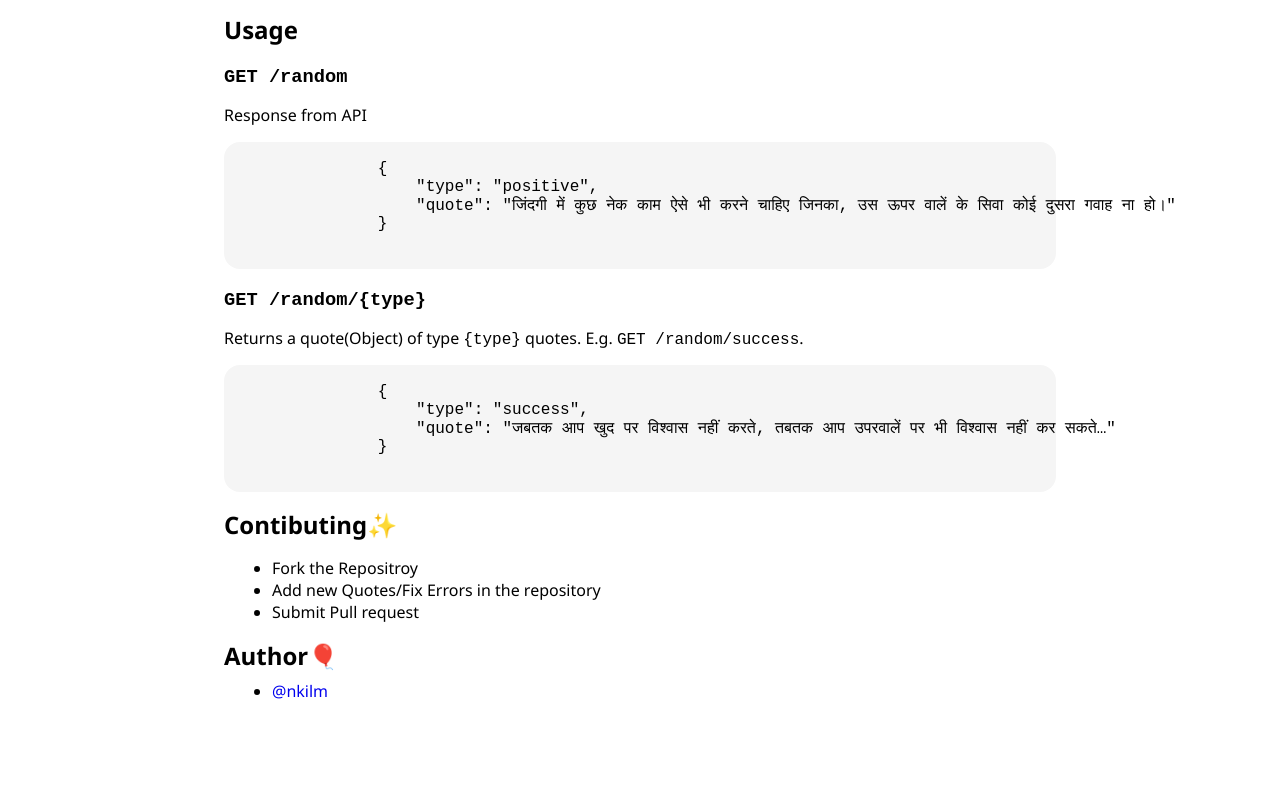
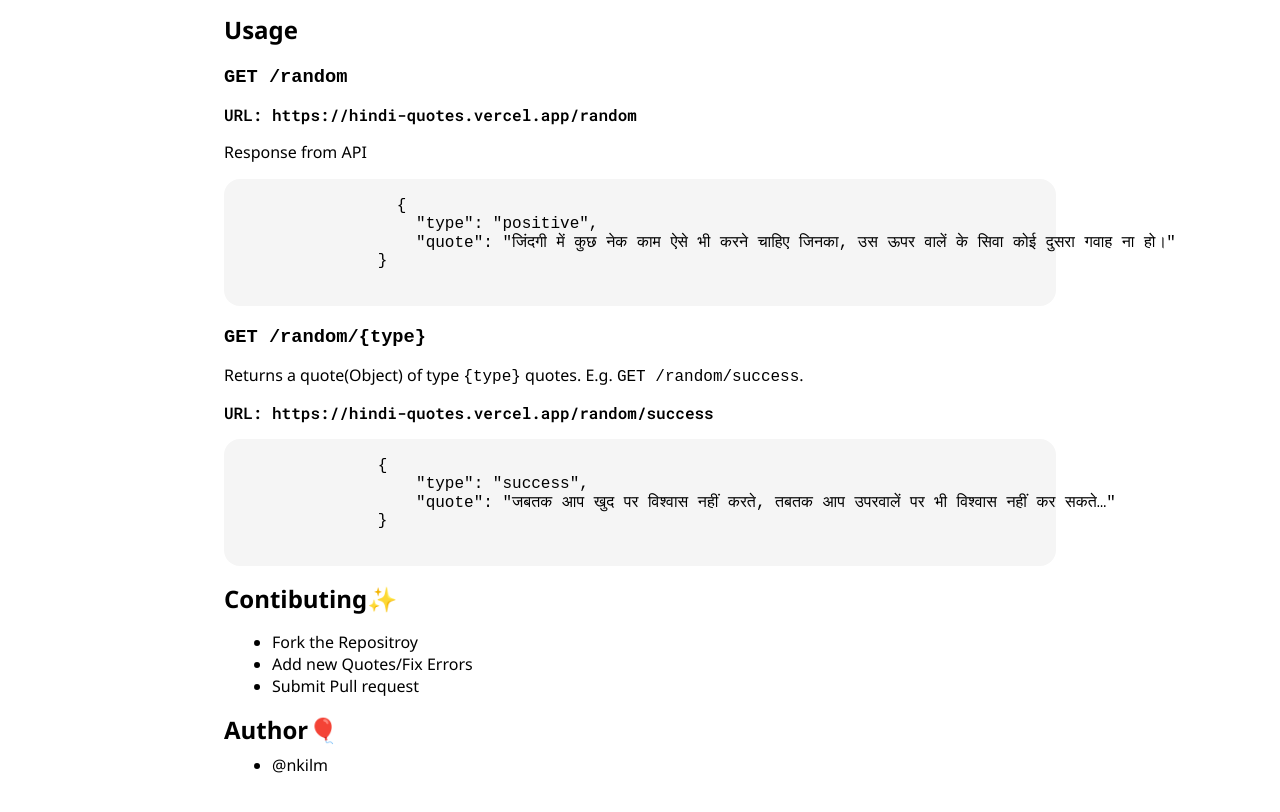
Before and after one commit to nkilm/hindi-quotes, a website: page index.html in a window 1280 px wide. Shown: the part 472-1284 px from the top of the page. Before the commit the page ends 1222 px from the top, so only its background shows below. Drawn offline with Linux system fonts and the light colour scheme.

Commit message:
add links of different routes in index.html

```diff
--- a/index.html
+++ b/index.html
@@ -39,11 +39,12 @@
             <code>GET /random</code>
         </h3>
 
+        <p id="base-url">URL: <a href="https://hindi-quotes.vercel.app/random">https://hindi-quotes.vercel.app/random</a></p>
         <p>Response from API</p>
         <div class="code">
             <pre>
               <code>
-                {
+                  {
                     "type": "positive",
                     "quote": "जिंदगी में कुछ नेक काम ऐसे भी करने चाहिए जिनका, उस ऊपर वालें के सिवा कोई दुसरा गवाह ना हो।"
                 }
@@ -56,6 +57,7 @@
         </h3>
 
         <p>Returns a quote(Object) of type <code>{type}</code> quotes. E.g. <code>GET /random/success</code>.</p>
+        <p id="base-url">URL: <a href="https://hindi-quotes.vercel.app/random/success">https://hindi-quotes.vercel.app/random/success</a></p>
         <div class="code">
             <pre>
               <code>
@@ -74,7 +76,7 @@
             <h2>Contibuting✨</h2>
             <ul>
                 <li>Fork the Repositroy</li>
-                <li>Add new Quotes/Fix Errors in the repository</li>
+                <li>Add new Quotes/Fix Errors</li>
                 <li>Submit Pull request</li>
             </ul>
         </div>
--- a/public/css/style.css
+++ b/public/css/style.css
@@ -1,3 +1,4 @@
+@import url('https://fonts.googleapis.com/css2?family=Roboto+Mono:wght@600&display=swap');
 
 *{
     margin: 0;
@@ -6,6 +7,7 @@
 }
 
 a{
+    color: black;
     text-decoration: none;
 }
 
@@ -42,6 +44,10 @@
     margin-right: 1rem;
 }
 
+#base-url{
+    font-family: 'Roboto Mono', monospace;
+}
+
 .code{
     background-color: #f5f5f5;
     border-radius: 1rem;
```
